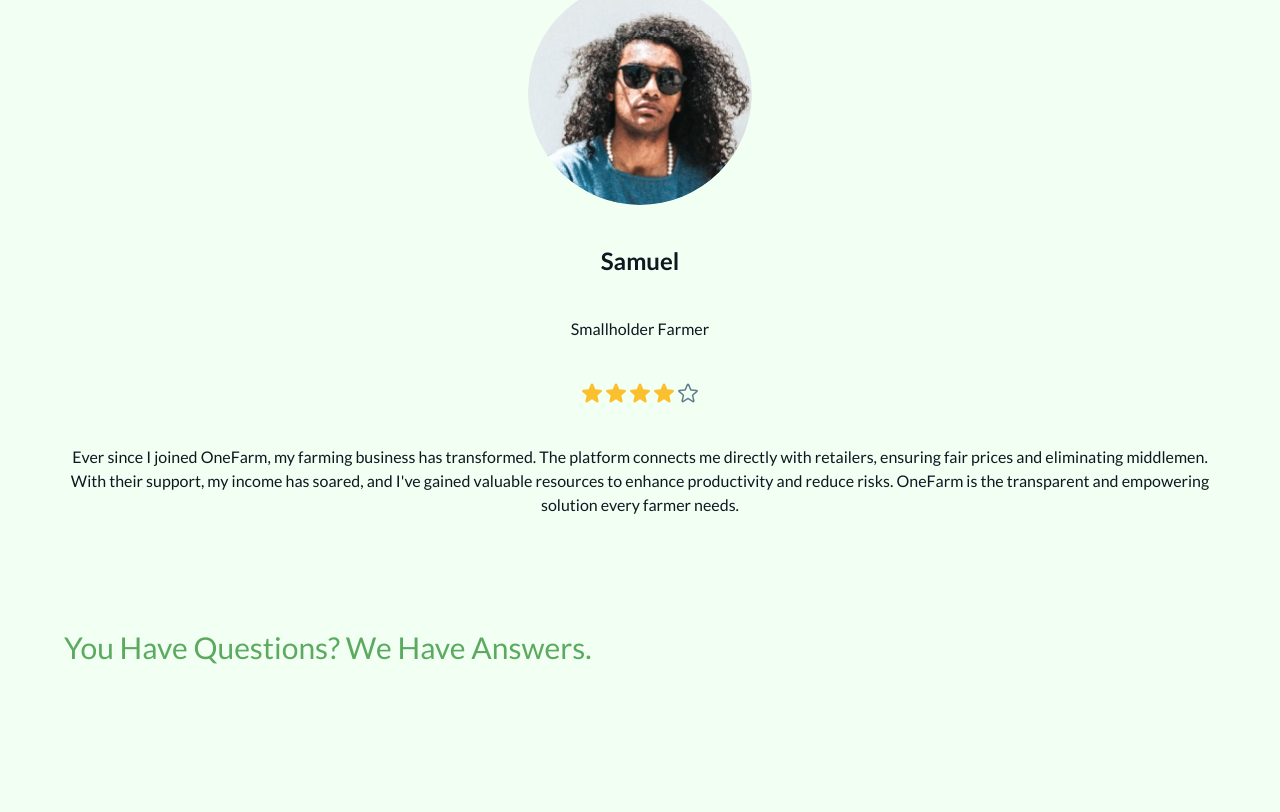
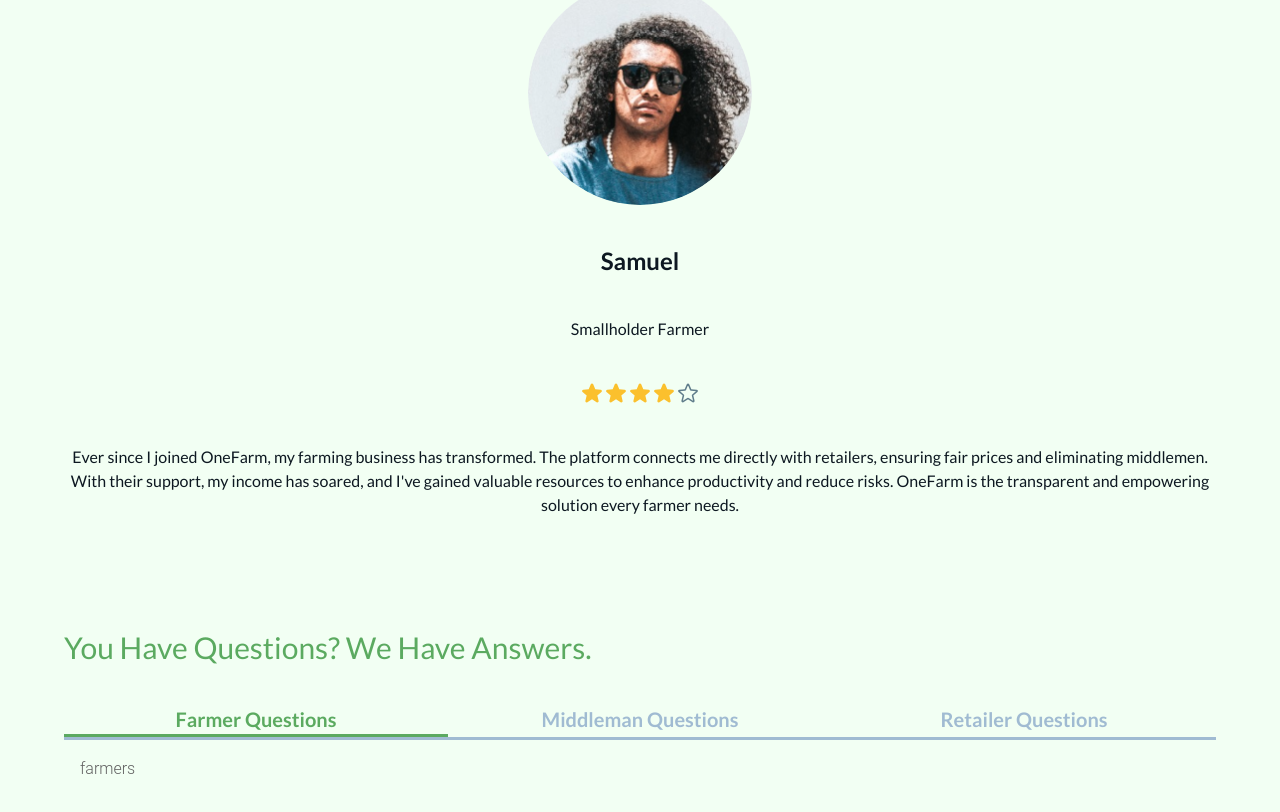
Before and after one commit to OneFarmTech/FE, a React (Vite) app: page / in a window 1280 px wide. Shown: the part 4598-5410 px from the top of the page. Before the commit the page ends 5327 px from the top, so only its background shows below. Built offline with nearby package versions, Linux system fonts and the light colour scheme.

Commit message:
Add faq tabs

```diff
--- /dev/null
+++ b/src/components/Faq.jsx
@@ -0,0 +1,57 @@
+import { Tabs, TabsHeader, Tab, TabsBody, TabPanel } from "@material-tailwind/react";
+import { useState } from "react";
+
+const Faq = () => {
+  const [activeTab, setActiveTab] = useState("farm");
+  const data = [
+    {
+      label: "Farmer Questions",
+      value: "farm",
+      desc: "farmers"
+    },
+    {
+      label: "Middleman Questions",
+      value: "middle",
+      desc: "Middle"
+    },
+    {
+      label: "Retailer Questions",
+      value: "retail",
+      desc: "retailers"
+    }
+  ];
+
+  return (
+    <div>
+      <Tabs value={activeTab}>
+        <TabsHeader
+          className="rounded-none border-b-[3px] border-blue-10 bg-transparent p-0"
+          indicatorProps={{
+            className:
+              "bg-transparent border-b-[3px] border-green-30 shadow-none rounded-none",
+          }}
+        >
+          {data.map(({ label, value }) => (
+            <Tab
+              key={value}
+              value={value}
+              onClick={() => setActiveTab(value)}
+              className={activeTab === value ? "text-green-30 font-bold text-xl" : "text-blue-10 font-bold text-xl"}
+            >
+              {label}
+            </Tab>
+          ))}
+        </TabsHeader>
+        <TabsBody>
+          {data.map(({ value, desc }) => (
+            <TabPanel key={value} value={value}>
+              {desc}
+            </TabPanel>
+          ))}
+        </TabsBody>
+      </Tabs>
+    </div>
+  );
+};
+
+export default Faq;
--- a/src/components/HomeDetails.jsx
+++ b/src/components/HomeDetails.jsx
@@ -16,6 +16,7 @@ import bg9 from "../assets/images/bg9.png";
 import bg10 from "../assets/images/bg10.png";
 import TestimonialCard from "./TestimonialCard";
 import avatar1 from "../assets/images/avatar1.png";
+import Faq from "./Faq";
 
 const HomeDetails = () => {
 
@@ -98,7 +99,7 @@ const HomeDetails = () => {
       <section className="py-7 px-[5%] w-full">
         <h2 className="text-green-30 text-3xl mb-9">You Have Questions? We Have Answers.</h2>
 
-
+        <Faq />
       </section>
     </main>
   );
```
